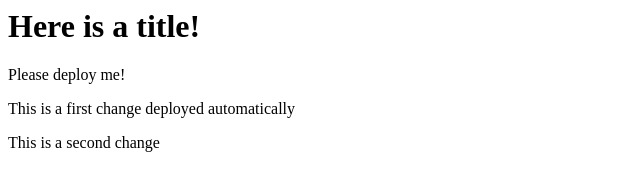
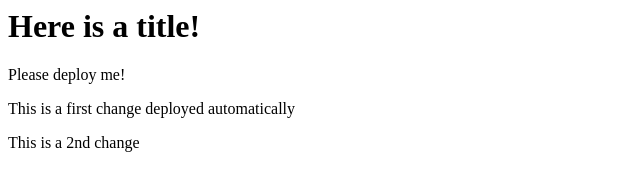
Before and after one commit to GREGG-CHRISTOFFERSON/test-git-deploy, a plain HTML site: page index.html in a window 1280 px wide. Shown: the full height of the page, 0-640 px from the left. Drawn offline with Linux system fonts and the light colour scheme.

Commit message:
directly modified files on live server

```diff
--- a/index.html
+++ b/index.html
@@ -1,4 +1,4 @@
 <h1>Here is a title!</h1>
 <p>Please deploy me!</p>
 <p>This is a first change deployed automatically</p>
-<p>This is a second change</p>
+<p>This is a 2nd change</p>
```
